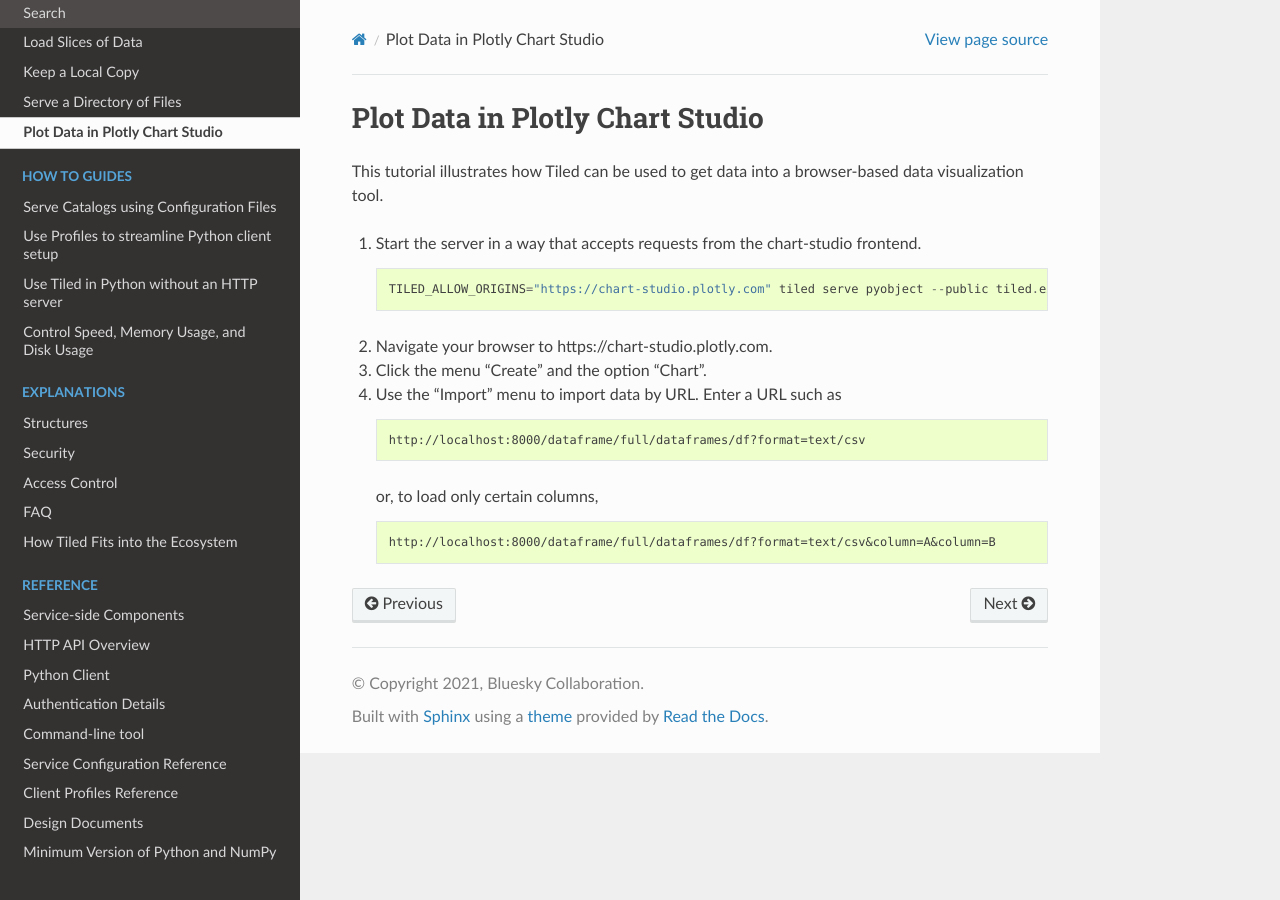
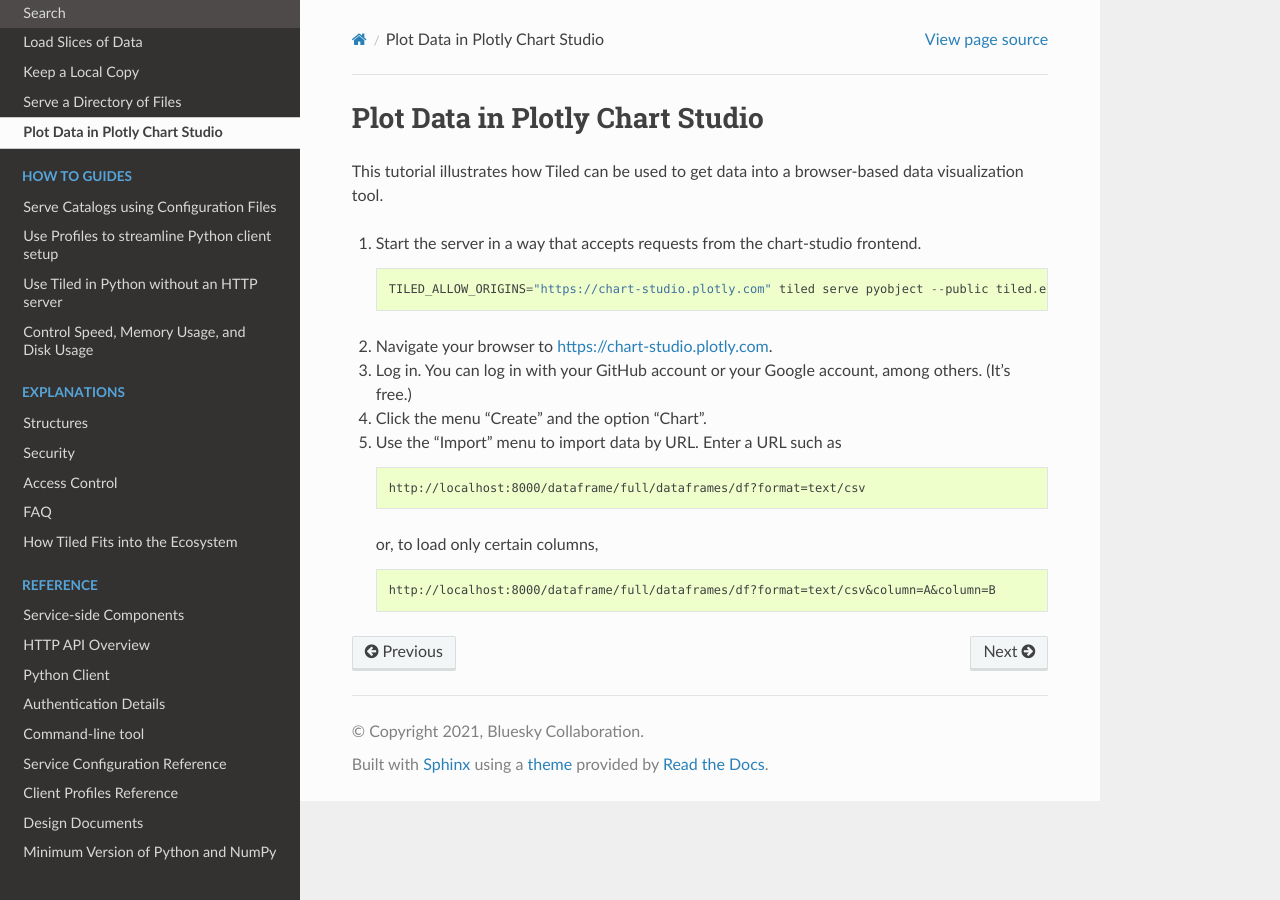
Before and after one commit to bluesky/tiled, a Sphinx documentation site: the page built from docs/source/tutorials/plotly-integration.md, in a window 1280 px wide. Built offline with Sphinx 7.4.7 and the Read the Docs theme 2.0.0, drawn with Linux system fonts in a browser that asks for light colours; pages that are not in the unit, such as notebooks, are missing from menus.

Commit message:
Improve plotly tutorial detail.

````diff
--- a/docs/source/tutorials/plotly-integration.md
+++ b/docs/source/tutorials/plotly-integration.md
@@ -9,11 +9,15 @@
    TILED_ALLOW_ORIGINS="https://chart-studio.plotly.com" tiled serve pyobject --public tiled.examples.generated:demo
    ```
 
-2. Navigate your browser to https://chart-studio.plotly.com.
+2. Navigate your browser to
+   [https://chart-studio.plotly.com](https://chart-studio.plotly.com).
 
-3. Click the menu "Create" and the option "Chart".
+3. Log in. You can log in with your GitHub account or your Google account, among
+   others. (It's free.)
 
-4. Use the "Import" menu to import data by URL. Enter a URL such as
+4. Click the menu "Create" and the option "Chart".
+
+5. Use the "Import" menu to import data by URL. Enter a URL such as
 
    ```
    http://localhost:8000/dataframe/full/dataframes/df?format=text/csv
````
